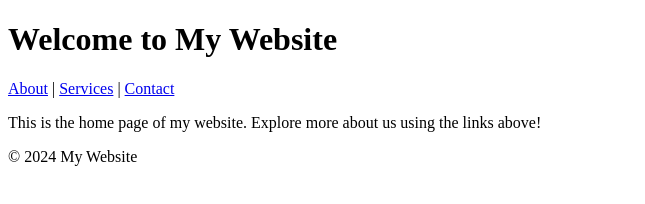
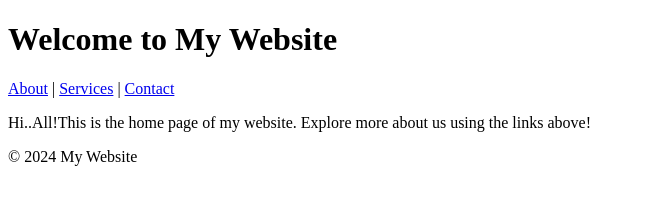
Before and after one commit to DhayaliniM/Dhaya---UST, a plain HTML site: page index.html in a window 1280 px wide. Shown: the full height of the page, 0-645 px from the left. Drawn offline with Linux system fonts and the light colour scheme.

Commit message:
Next commit message

```diff
--- a/index.html
+++ b/index.html
@@ -15,7 +15,7 @@
     </nav>
   </header>
   <main>
-    <p>This is the home page of my website. Explore more about us using the links above!</p>
+    <p>Hi..All!This is the home page of my website. Explore more about us using the links above!</p>
   </main>
   <footer>
     <p>&copy; 2024 My Website</p>
```
